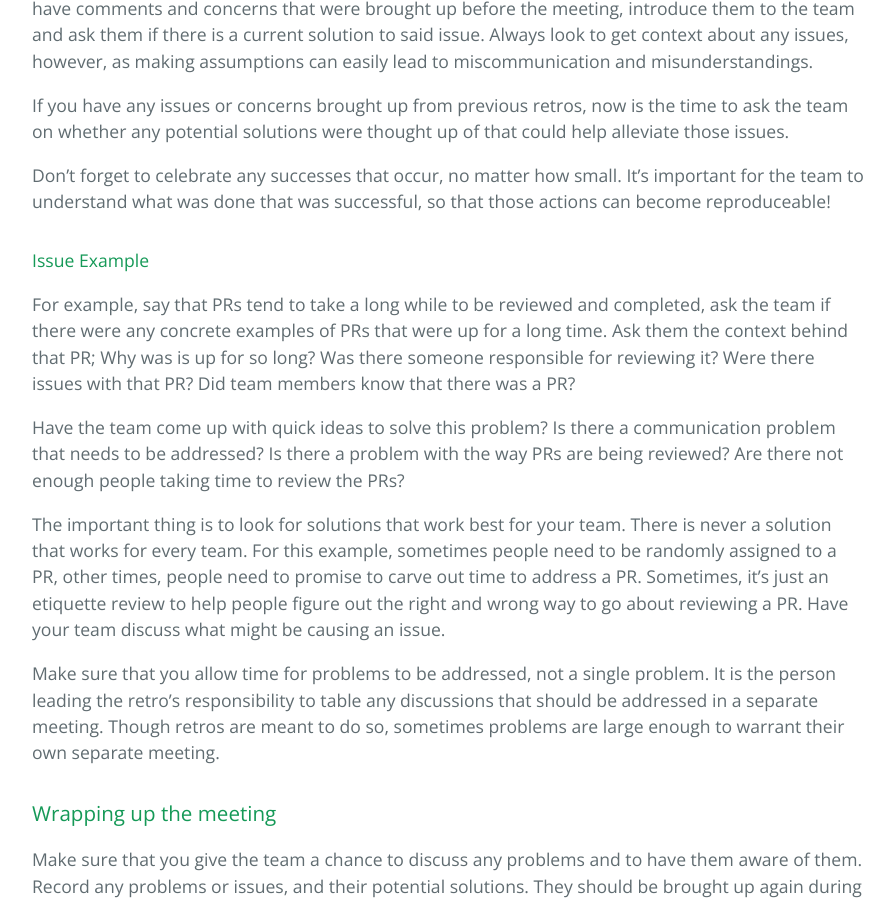
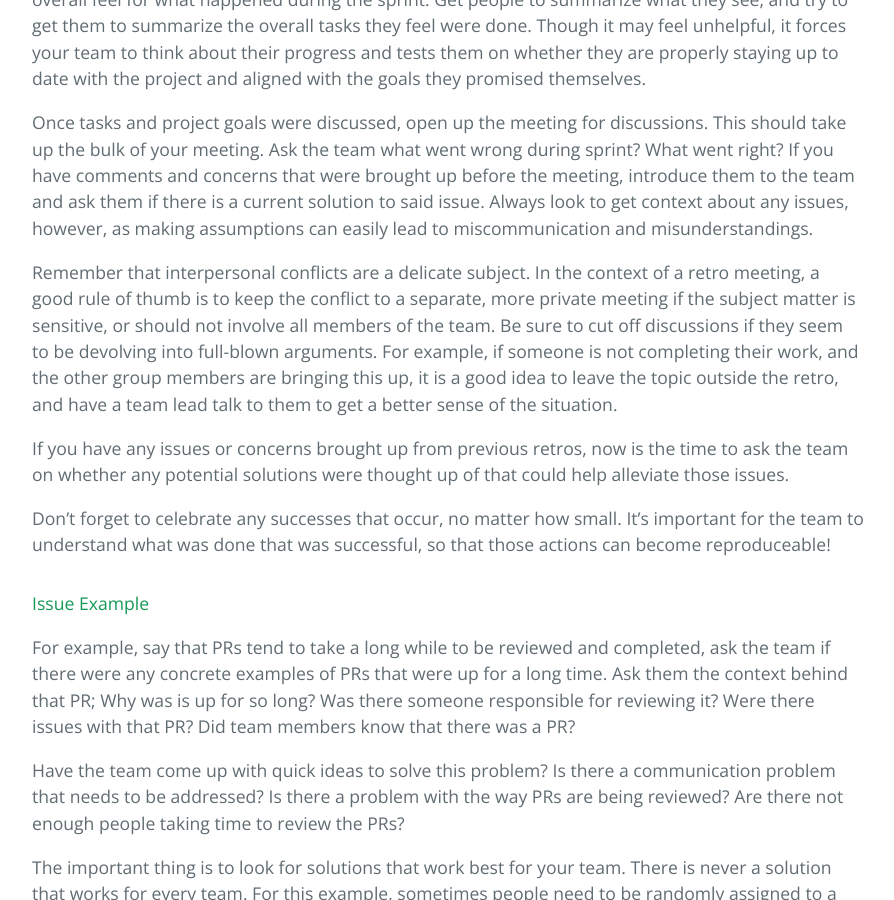
Before and after one commit to learning-software-engineering/learning-software-engineering.github.io, a Jekyll site: the page built from Topics/Software_Engineering/Retro.md, in a window 1280 px wide and 900 px high, scrolled down 3165 px. Shown: the whole window, without its empty margins (192-1086 px from the left). Built offline with Jekyll 4.4.1, drawn with Linux system fonts in a browser that asks for light colours; our own code applies the rules of GitHub Pages for plain Markdown files; some of the changed text lies outside the part shown.

Commit message:
Address interpersonal conflict and collab tools

```diff
--- a/Topics/Software_Engineering/Retro.md
+++ b/Topics/Software_Engineering/Retro.md
@@ -38,6 +38,10 @@ Finding time to review successes, concerns, and failures gives the team a chance
 
 ## Planning a Retro Meeting
 
+Planning a Retro Meeting is quite similar to hosting any other standup or planning meeting. If you are a remote team, using tools like Google Docs or Sketch.io to collaboratively work together in a virtual environment helps bridge the gap between an in-person meeting and a vitural one.
+
+If you are hosting an in-person meeting, try to incorporate visual aids whenever you can, retro meetings primarily work well when the data you collect is in front of your team members.
+
 ### Before the Retro Meeting
 
 When planning a retro meeting, try to keep the retro near the end of the completed sprint or the start of the next sprint. This timing allows people to best remember what has happened during the sprint, and allow everyone to consider what to repeat and not to repeat during the next one. You may also set up a feedback form over the course of the sprint to allow less talkative members a chance to place some issues that could help shape the context of the retro. This also allows team members to anonymously bring up issues that they would otherwise be too uncomfortable bringing up.
@@ -57,6 +61,8 @@ Once the team is warmed up, start to introduce the data points you collected. Pr
 It is important during the sprint to provide visual aids and concrete numbers to help members get an overall feel for what happened during the sprint. Get people to summarize what they see, and try to get them to summarize the overall tasks they feel were done. Though it may feel unhelpful, it forces your team to think about their progress and tests them on whether they are properly staying up to date with the project and aligned with the goals they promised themselves.
 
 Once tasks and project goals were discussed, open up the meeting for discussions. This should take up the bulk of your meeting. Ask the team what went wrong during sprint? What went right? If you have comments and concerns that were brought up before the meeting, introduce them to the team and ask them if there is a current solution to said issue. Always look to get context about any issues, however, as making assumptions can easily lead to miscommunication and misunderstandings.
+
+Remember that interpersonal conflicts are a delicate subject. In the context of a retro meeting, a good rule of thumb is to keep the conflict to a separate, more private meeting if the subject matter is sensitive, or should not involve all members of the team. Be sure to cut off discussions if they seem to be devolving into full-blown arguments. For example, if someone is not completing their work, and the other group members are bringing this up, it is a good idea to leave the topic outside the retro, and have a team lead talk to them to get a better sense of the situation.
 
 If you have any issues or concerns brought up from previous retros, now is the time to ask the team on whether any potential solutions were thought up of that could help alleviate those issues.
 
```
